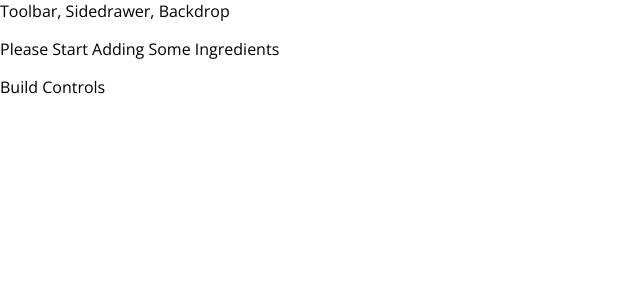
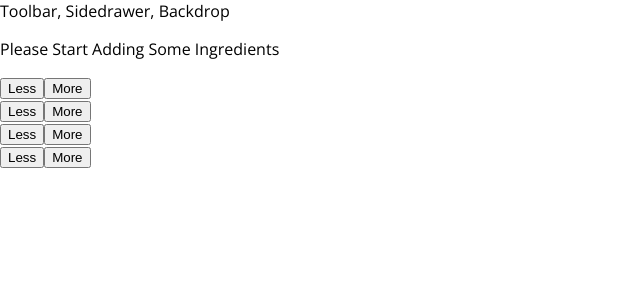
Before and after one commit to Igor2122/burger-builder, a React app: page / in a window 1280 px wide. Shown: the top 300 px of the page, without its empty margins (0-640 px from the left). Built offline with nearby package versions, Linux system fonts and the light colour scheme.

Commit message:
'add ingredients func working '

```diff
--- /dev/null
+++ b/src/components/Burger/BuildControls/BuildControl/BuildControl.js
@@ -0,0 +1,19 @@
+import React from 'react';
+import classes from './BuildControl.css';
+
+
+const buildControl = (props) => {
+    return (
+        <div className={classes.BuildControl}>
+            <div className={classes.Label}>{props.Label}</div>
+            <button className={classes.Less}>Less</button>
+            <button
+            className={classes.More}
+            onClick={props.added}>More</button>
+        </div>
+    );
+}
+
+
+
+export default buildControl;
--- a/src/components/Burger/BuildControls/BuildControls.js
+++ b/src/components/Burger/BuildControls/BuildControls.js
@@ -1,9 +1,24 @@
 import React from 'react';
 import classes from './BuildControls.css';
+import BuildControl from './BuildControl/BuildControl';
+
+
+const controls = [
+    {label: 'Meat', type: 'meat'},
+    {label: 'Cheese', type: 'cheese'},
+    {label: 'Salad', type: 'salad'},
+    {label: 'Bacon', type: 'bacon'},
+];
+
 
 const buildControls = (props) => (
-    <div>
-
+    <div className={classes.BuildControl}>
+        {controls.map(cntrl => (
+            <BuildControl
+            added={() => props.ingredientAdded(cntrl.type)}
+            key={cntrl.label}
+            label={cntrl.label} />
+        ))}
     </div>
 );
 
--- a/src/components/Burger/Burger.js
+++ b/src/components/Burger/Burger.js
@@ -2,17 +2,18 @@ import React from 'react';
 import classes from './Burger.css';
 import BurgerIngredient from './BurgerIngridients/BurgerIngredient';
 
-const burger = (props) => {
 
 
-    let transformedIngredients = Object.keys(props.ingredients).map(igridKey => {
-       return [...Array(props.ingredients[igridKey])].map((_, i) => {
+const burger = (props) => {
+    let transformedIngredients = Object.keys(props.ingredients)
+    .map(igridKey => {
+       return [ ...Array( props.ingredients[igridKey] )].map((_, i) => {
           return <BurgerIngredient key={igridKey + i} type={igridKey} />;
        });
     })
     .reduce((arr, el) => { // pass here prev value & current value
         return arr.concat(el); // here we add them both
-    }, );
+    }, []);
 
     console.log(transformedIngredients);
 
--- a/src/components/Burger/BurgerIngridients/BurgerIngredient.js
+++ b/src/components/Burger/BurgerIngridients/BurgerIngredient.js
@@ -3,8 +3,10 @@ import classes from './BurgerIngredient.css';
 import PropTypes from 'prop-types';
 
 class BurgerIngredient extends Component {
+
     render () {
-        let ingredient = null;
+
+    let ingredient = null;
 
     switch(this.props.type) {
         case('bread-bottom'):
--- a/src/containers/BurgerBuilder/BurgerBuilder.js
+++ b/src/containers/BurgerBuilder/BurgerBuilder.js
@@ -1,6 +1,14 @@
 import React, { Component } from 'react';
 import Aux from '../../hoc/Aux';
 import Burger from '../../components/Burger/Burger';
+import BuildControls from '../../components/Burger/BuildControls/BuildControls';
+
+const INGRIDIENT_PRICES = {
+    salad: 0.5,
+    cheese: 0.4,
+    meat: 1.3,
+    bacon: 1.7
+}
 
 class BurgerBuilder extends Component {
 
@@ -10,7 +18,27 @@ class BurgerBuilder extends Component {
             bacon: 0,
             cheese: 0,
             meat: 0
-        }
+        },
+        totalPrice: 4 // base price
+    }
+
+    addIngredientHandler = (type) => {
+
+        const oldCount = this.state.ingredients[type];
+        const updatedCount = oldCount + 1;
+        const updatedIngredients = {
+            ...this.state.ingredients
+        };
+
+        updatedIngredients[type] = updatedCount;
+        const priceAddition = INGRIDIENT_PRICES[type];
+        const oldPrice = this.state.totalPrice;
+        const newPrice = oldPrice + priceAddition;
+        this.setState({totalPrice: newPrice, ingredients: updatedIngredients});
+    }
+
+    removeIngredientHandler = (type) => {
+
     }
 
 
@@ -18,7 +46,9 @@ class BurgerBuilder extends Component {
         return (
             <Aux>
                 <Burger ingredients={this.state.ingredients}/>
-                <div>Build Controls</div>
+                <BuildControls
+                    ingredientAdded={this.addIngredientHandler}
+                />
             </Aux>
         );
     }
```
Also changed, not shown: src/components/Burger/BuildControls/BuildControllers/BuildControl/BuildControl.js (deleted, +0 -13 lines), test/Burger.js (added, +28 -0 lines), src/components/Burger/BuildControls/BuildControl/BuildControl.css (renamed from src/components/Burger/BuildControls/BuildControllers/BuildControl/BuildControl.css), src/components/Burger/BuildControls/BuildControllers/BuildControl/13-build-control-addition.css (deleted).
